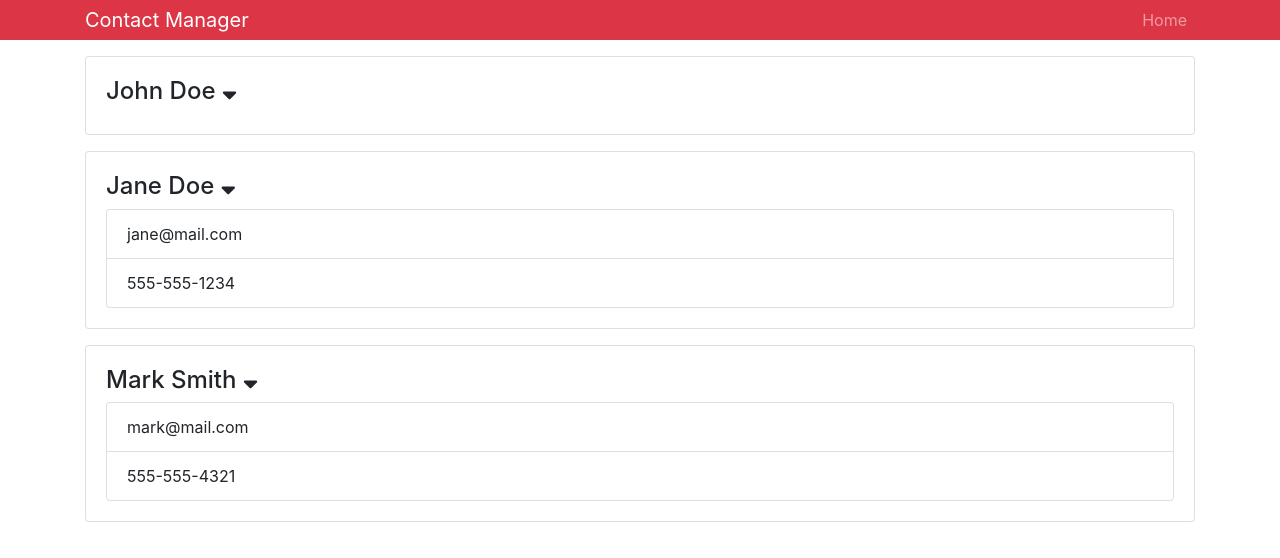
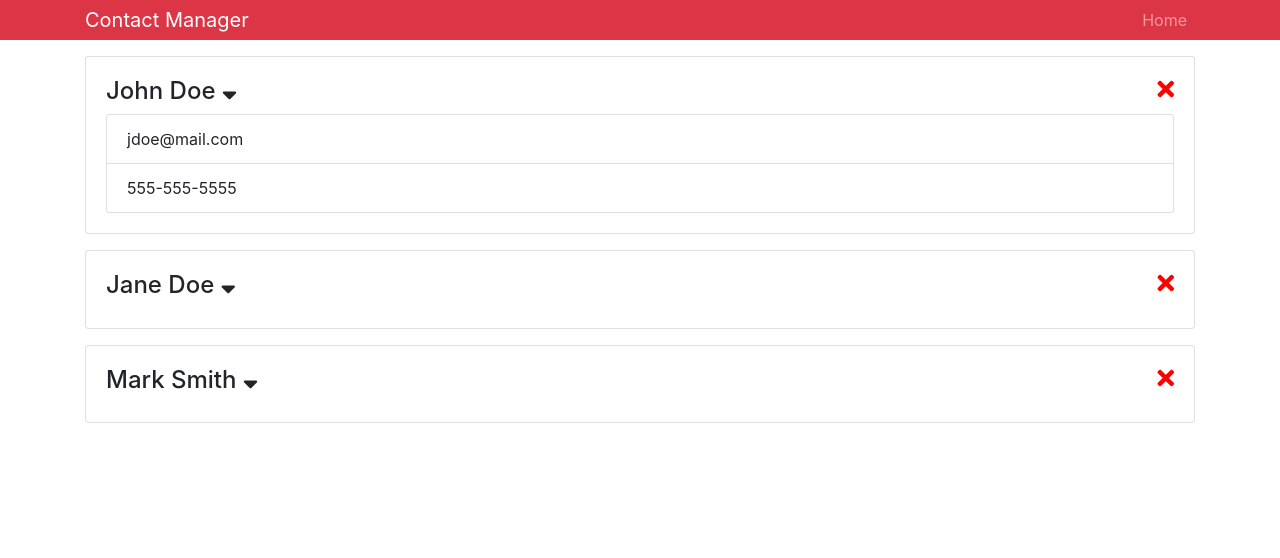
Before and after one commit to BCombs/contactmanager, a React (Create React App) app: page / in a window 1280 px wide. Both pictures are taken after a click on the icon 229 px from the left and 90 px from the top of the page. Shown: the top 558 px of the page. Built offline with nearby package versions, Linux system fonts and the light colour scheme.

Commit message:
Added delete contact functionality

```diff
--- a/src/components/Contact.js
+++ b/src/components/Contact.js
@@ -3,7 +3,11 @@ import PropTypes from 'prop-types';
 
 class Contact extends Component {
   state = {
-    showContactInfo: true
+    showContactInfo: false
+  };
+
+  onDeleteClick = () => {
+    this.props.deleteClickHandler();
   };
 
   render() {
@@ -11,17 +15,22 @@ class Contact extends Component {
       const { showContactInfo } = this.state;
     return (
       <div className="card card-body mb-3">
-        <h4>{name} <i onClick={() => this.setState({showContactInfo: !this.state.showContactInfo})} className="fas fa-sort-down"></i></h4>
-        {showContactInfo ? (<ul className="list-group">
+        <h4>{name} <i onClick={() => this.setState({showContactInfo: !this.state.showContactInfo})} className="fas fa-sort-down" style={{cursor: 'pointer'}}></i>
+        <i className="fas fa-times" style={{cursor: 'pointer', float: 'right', color: 'red'}} onClick={this.onDeleteClick}></i>
+        </h4>
+        {showContactInfo ? (
+        <ul className="list-group">
             <li className="list-group-item">{email}</li>
             <li className="list-group-item">{phone}</li>
-        </ul>) : null}
+        </ul>
+        ) : null}
       </div>
     )
   }
 }
 
 Contact.propTypes = {
-    contact: PropTypes.object.isRequired
+    contact: PropTypes.object.isRequired,
+    deleteClickHandler: PropTypes.func.isRequired
 }
 export default Contact;
--- a/src/components/Contacts.js
+++ b/src/components/Contacts.js
@@ -24,12 +24,19 @@ class Contacts extends Component {
             }
         ]
     }
+
+    deleteContact = (id) => {
+        const { contacts } = this.state;
+        const newContacts = contacts.filter(contact => contact.id !== id);
+        this.setState({contacts: newContacts});
+    }
+
   render() {
       const { contacts } = this.state;
     return (
       <React.Fragment>
         {contacts.map(contact => (
-            <Contact key={contact.id} contact={contact} />
+            <Contact key={contact.id} contact={contact} deleteClickHandler={this.deleteContact.bind(this, contact.id)}/>
         ))}
       </React.Fragment>
     )
```
